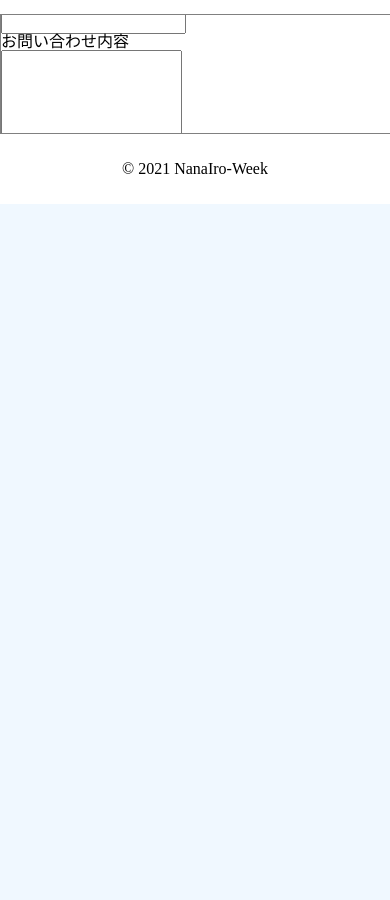
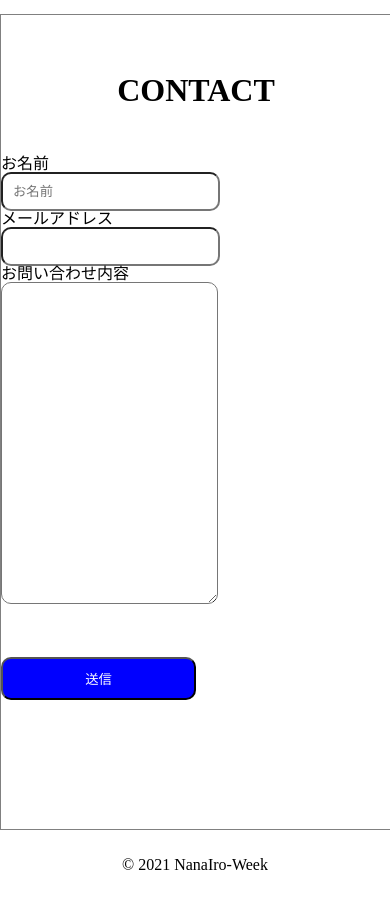
Before and after one commit to MakoHato/MakoHato_ver0, a Gatsby site: page /contact in a window 390 px wide. Shown: the part 56-956 px from the top of the page. Before the commit the page ends 844 px from the top, so only its background shows below. Built offline with nearby package versions, Linux system fonts and the light colour scheme; Gatsby itself is replaced by a stand-in of ours.

Commit message:
CONTACTページのスタイルを適用。

```diff
--- a/src/pages/contact.tsx
+++ b/src/pages/contact.tsx
@@ -11,7 +11,7 @@ export default function Contact({location}) {
     <NanaLayout>
       <SEO pagetitle="CONTACT" pagepath={location.pathname}/>
       <div className="Contact-Page h-100vh">
-        <h2 className="txt-al-c pd-tb-50 fs-2r">CONTACT</h2>
+        <h2 className="contact-h2">CONTACT</h2>
         <div className="w-70p mg-c">
           <span className="black-bar-1"></span>
         </div>
@@ -40,19 +40,19 @@ export default function Contact({location}) {
               </p>
               <input type="email" className="form-control" id="email" name="email" placeholder="" pattern="^[a-zA-Z0-9.!#$%&'*+\/=?^_`{|}~-]+@[a-zA-Z0-9-]+(?:\.[a-zA-Z0-9-]+)*$" required autoComplete="email" />
               </label>
-              </div>
+            </div>
             <div className="pd-tb-20">
               <label>
               <p className="pd-b-10">
                 お問い合わせ内容
               </p>
-              <textarea className="form-control" id="contact" name="content" rows={8} required></textarea>
+              <textarea className="form-control" id="contact" name="content" rows={20} required></textarea>
               </label>
             </div>
           </div>
 
           <div className="txt-al-c">
-          <button type="submit">送信</button>
+            <button type="submit" className="contact-bt">送信</button>
           </div>
         </form>
       </div>
--- a/src/styles/pages/contact.scss
+++ b/src/styles/pages/contact.scss
@@ -0,0 +1,52 @@
+input {
+  width: 25%;
+  border-radius: 10px;
+  padding: 10px;
+  &:focus {
+    border: none;
+  }
+}
+
+textarea {
+  width: 50%;
+  height: 30%;
+  padding: 10px;
+  border-radius: 10px;
+}
+
+
+.contact-bt {
+  width: 25%;
+  margin-top: 50px;
+  padding: 10px 0;
+  border: noen;
+  border-radius: 10px;
+  background-color: blue;
+  color: white;
+}
+
+.Contact-Page {
+  padding-bottom: 100px;
+}
+
+.contact-h2 {
+  text-align: center;
+  font-size: 2rem;
+  padding: 50px 0 50px 0;
+}
+
+
+@media only screen and (max-width: 768px) {
+  input {
+    width: 50%;
+  }
+  .contact-bt {
+    width: 50%;
+  }
+  .contact-h2 {
+    padding: 130px 0 50px 0;
+  }
+  .Contact-Page {
+    padding-bottom: 200px;
+  }
+}
```
